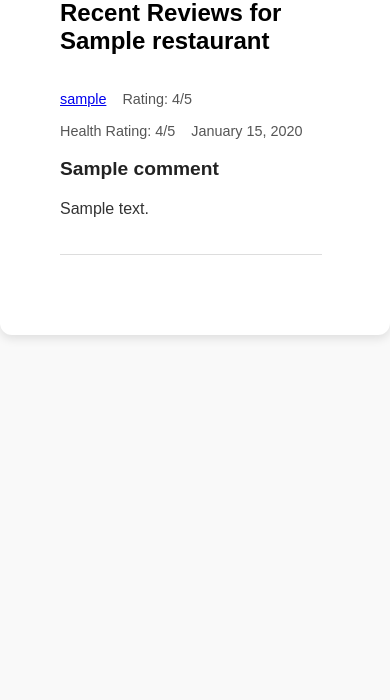
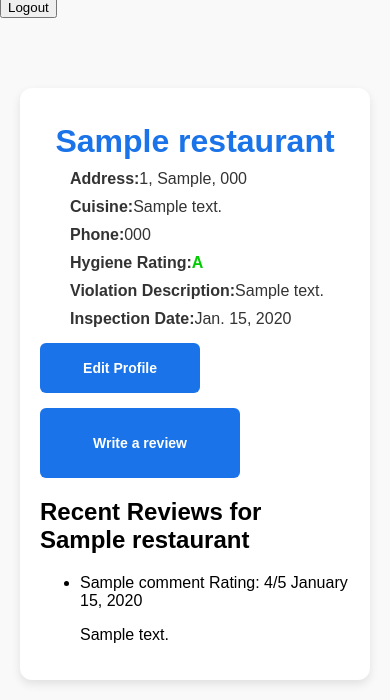
Before and after one commit to gcivil-nyu-org/team5-wed-spring25, a Django app: page /restaurant/1/ in a window 390 px wide. Shown: the part 471-1171 px from the top of the page. Before the commit the page ends 810 px from the top, so only its background shows below. Run offline with Django 3.2, Linux system fonts and the light colour scheme; a user stored in the database is signed in; tables that the repository leaves empty hold one stand-in row (values such as "Sample post"); some libraries are stand-ins or nearby versions.

Commit message:
made routing from restaurant/user profile to the home page and adding the headerbar for styling.

```diff
--- a/CleanBites/_frontend/templates/maps/nycmap_dynamic.html
+++ b/CleanBites/_frontend/templates/maps/nycmap_dynamic.html
@@ -76,7 +76,7 @@
             document.getElementById("modal-title").innerHTML = `
                 ${name}
                 <div style="font-size: 0.5em; margin-top: 4px;">
-                    <a href="/restaurant/${currentRestaurantId}/" style="color: #1a73e8; text-decoration: none;">
+                    <a href="/restaurant/${currentRestaurantId}/" target="_blank" style="color: #1a73e8; text-decoration: none;">
                         View Profile →
                     </a>
                 </div>
--- a/CleanBites/_frontend/templates/maps/restaurant_detail.html
+++ b/CleanBites/_frontend/templates/maps/restaurant_detail.html
@@ -10,19 +10,20 @@
   <link href="https://cdnjs.cloudflare.com/ajax/libs/noUiSlider/15.6.1/nouislider.min.css" rel="stylesheet">
   <style>
     body {
+      padding-top: 60px; /* Adds a gap between the header and the content */
       font-family: 'Arial', sans-serif;
       margin: 0;
-      padding: 0;
       background-color: #f9f9f9;
     }
     .container {
+      margin-top: 60px; /* Adjust this value to increase or decrease the gap */
       max-width: 700px;
-      margin: 30px auto;
+      margin: 60px auto; /* Keep the horizontal centering */
       padding: 60px;
       background: white;
       border-radius: 12px;
       box-shadow: 0px 4px 10px rgba(0, 0, 0, 0.1);
-      overflow: hidden;
+      overflow: visible; /* Allow content to expand */
     }
     .restaurant-header {
       text-align: center;
@@ -73,6 +74,9 @@
     #edit-profile-form {
       margin-top: 20px;
       display: none;
+      max-height: 400px; /* Limit the height of the form */
+      overflow-y: auto; /* Add vertical scrolling for the form */
+      padding-right: 10px; /* Add padding for better usability */
     }
     #edit-profile-form input,
     #edit-profile-form textarea {
@@ -99,42 +103,92 @@
       margin-left: 10px;
     }
     #add-review-btn {
-      margin: 10px 0;
-      margin-left: 10px;
-      padding: 5px 5px;
+      margin: 15px 0;
+      padding: 10px 20px;
       background-color: #1a73e8;
       color: white;
       border: none;
       border-radius: 6px;
       cursor: pointer;
     }
+    /* Shared button style */
+    .btn {
+      margin: 10px 5px; /* Add some spacing between buttons */
+      padding: 0; /* Remove extra padding */
+      background-color: #1a73e8;
+      color: white;
+      border: none;
+      border-radius: 6px;
+      cursor: pointer;
+      text-align: center;
+      font-size: 14px;
+      font-weight: bold;
+      text-decoration: none;
+      display: flex;
+      align-items: center;
+      justify-content: center;
+      width: 160px;
+      height: 50px;
+    }
+
+    .btn:hover {
+      background-color: #1558b0; /* Darker shade for hover effect */
+    }
+    /* Responsive adjustments */
+    @media (max-width: 768px) {
+      .container {
+        padding: 20px;
+        margin: 20px;
+      }
+
+      #edit-profile-form {
+        max-height: 300px; /* Adjust form height for smaller screens */
+      }
+    }
   </style>
 </head>
 <body>
-<div class="container" style="margin-top: 40px;">
+  {% include 'components/header_nofilter.html' %}
+<main class="content" style="padding-top: 50px;">
+    <div class="container">
         <div class="restaurant-header">
             {% if restaurant.profile_image %}
                 <img src="{{ restaurant.profile_image.url }}" alt="{{ restaurant.name }}" class="restaurant-img" />
             {% endif %}
         </div>
 
-  <h1>{{ restaurant.name }}</h1>
+        <h1 class="h3 mb-3">{{ restaurant.name }}</h1>
 
-  <div class="info"><i class="fas fa-map-marker-alt"></i><strong>Address:</strong> {{ restaurant.building }}, {{ restaurant.street }}, {{ restaurant.zipcode }}</div>
-  <div class="info"><i class="fas fa-utensils"></i><strong>Cuisine:</strong> {{ restaurant.cuisine_description }}</div>
-  <div class="info"><i class="fa fa-phone"></i><strong>Phone:</strong> {{ restaurant.phone }}</div>
+        <div class="info">
+            <i class="fas fa-map-marker-alt"></i>
+            <strong>Address:</strong> {{ restaurant.building }}, {{ restaurant.street }}, {{ restaurant.zipcode }}
+        </div>
+        <div class="info">
+            <i class="fas fa-utensils"></i>
+            <strong>Cuisine:</strong> {{ restaurant.cuisine_description }}
+        </div>
+        <div class="info">
+            <i class="fa fa-phone"></i>
+            <strong>Phone:</strong> {{ restaurant.phone }}
+        </div>
         <div class="info rating">
             <i class="fas fa-star"></i>
             <strong>Hygiene Rating:</strong> <span id="hygiene-grade" data-rating="{{ restaurant.hygiene_rating }}"></span>
         </div>
-  <div class="info"><i class="fa-solid fa-file"></i><strong>Violation Description:</strong> {{ restaurant.violation_description }}</div>
-  <div class="info"><i class="fa-solid fa-calendar-days"></i><strong>Inspection Date:</strong> {{ restaurant.inspection_date }}</div>
+        <div class="info">
+            <i class="fa-solid fa-file"></i>
+            <strong>Violation Description:</strong> {{ restaurant.violation_description }}
+        </div>
+        <div class="info">
+            <i class="fa-solid fa-calendar-days"></i>
+            <strong>Inspection Date:</strong> {{ restaurant.inspection_date }}
+        </div>
+
         {% if is_owner %}
-    <button id="edit-profile-btn">Edit Profile</button>
+            <button id="edit-profile-btn" class="btn">Edit Profile</button>
         {% endif %}
 
-  <!-- Edit Form -->
-  <div id="edit-profile-form">
+        <div id="edit-profile-form" style="display: none;">
             <form id="profileForm" enctype="multipart/form-data" method="POST" action="/update-profile/">
                 {% csrf_token %}
                 <label>Restaurant Name:</label>
@@ -155,26 +209,41 @@
                 <label>Cuisine:</label>
                 <input type="text" name="cuisine_description" value="{{ restaurant.cuisine_description }}">
 
-      <!-- <label>Description:</label>
-      <textarea name="violation_description">{{ restaurant.violation_description }}</textarea> -->
-
-      <!-- Restaurant owner should not have permission to edit hygieen rating   -->
-      <!-- <label>Hygiene Rating:</label> -->
-      <!-- <input type="number" name="hygiene_rating" value="{{ restaurant.hygiene_rating }}" min="0" max="100"> -->
-
                 <label>Profile Image:</label>
                 <input type="file" name="profile_image">
 
-      <button type="submit">Save Changes</button>
-      <button type="button" id="cancel-edit">Cancel</button>
+                <button type="submit" class="btn">Save Changes</button>
+                <button type="button" id="cancel-edit" class="btn">Cancel</button>
             </form>
         </div>
-  <a href="{% url 'addreview' restaurant.id %}" id="add-review-btn">
-    <strong>Write a review</strong>
+
+        <a href="{% url 'addreview' restaurant.id %}" id="add-review-btn" class="btn">
+            Write a review
         </a>
-  {% include "components/restaurant_review.html" with restaurant=restaurant reviews=reviews %}
 
+        <div class="reviews-section">
+            <h2>Recent Reviews for {{ restaurant.name }}</h2>
+            {% if reviews %}
+            <div class="scrollable-reviews">
+                <ul class="review-list">
+                    {% for comment in reviews %}
+                    <li class="review">
+                        <div class="review-meta">
+                            <span class="review-title">{{ comment.title }}</span>
+                            <span class="review-rating">Rating: {{ comment.rating }}/5</span>
+                            <span class="review-date">{{ comment.posted_at|date:"F j, Y" }}</span>
                         </div>
+                        <p class="review-text">{{ comment.comment }}</p>
+                    </li>
+                    {% endfor %}
+                </ul>
+            </div>
+            {% else %}
+            <p class="text-muted">No reviews yet for {{ restaurant.name }}.</p>
+            {% endif %}
+        </div>
+    </div>
+</main>
 
 <script>
   function getLetterGrade(rating, style = false) {
```
Also changed, not shown: CleanBites/_frontend/templates/user_profile.html (+35 -50 lines), 1 other file. Lines whose indentation alone changed are shown as unchanged.
